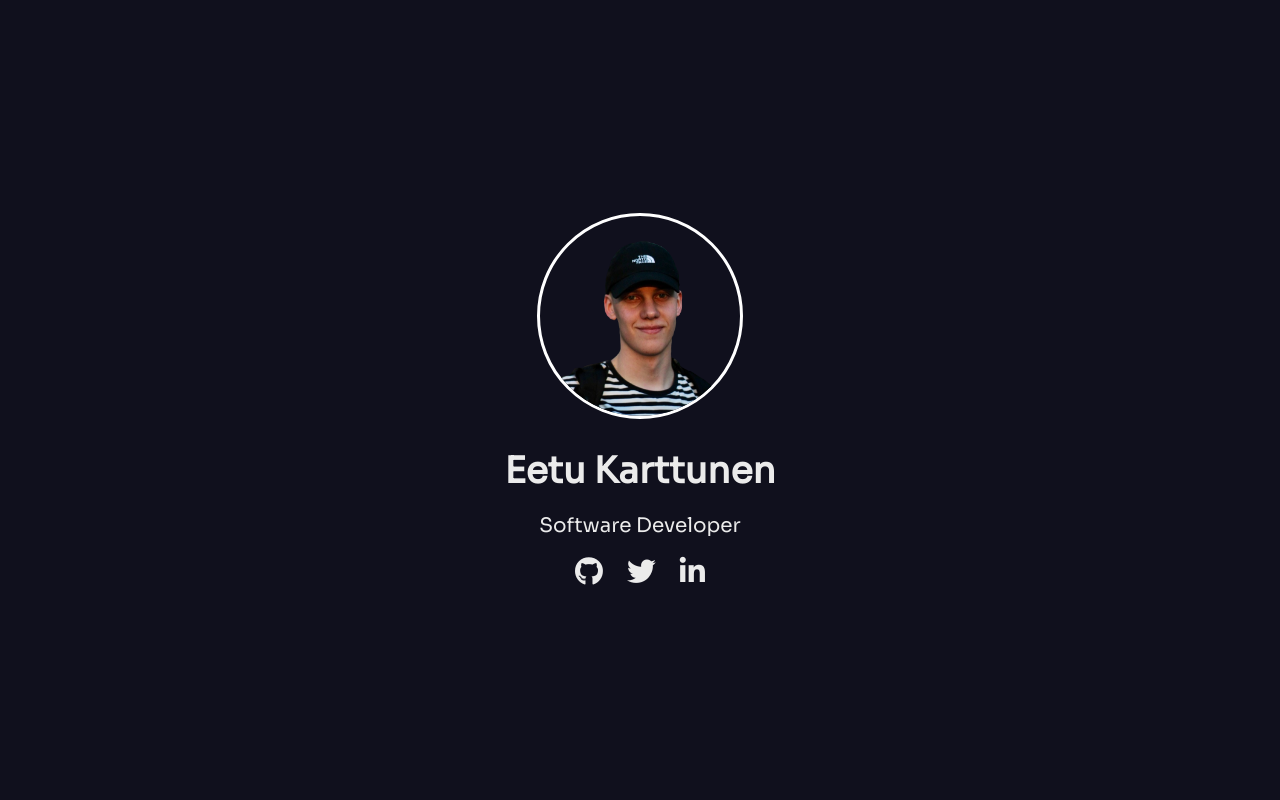
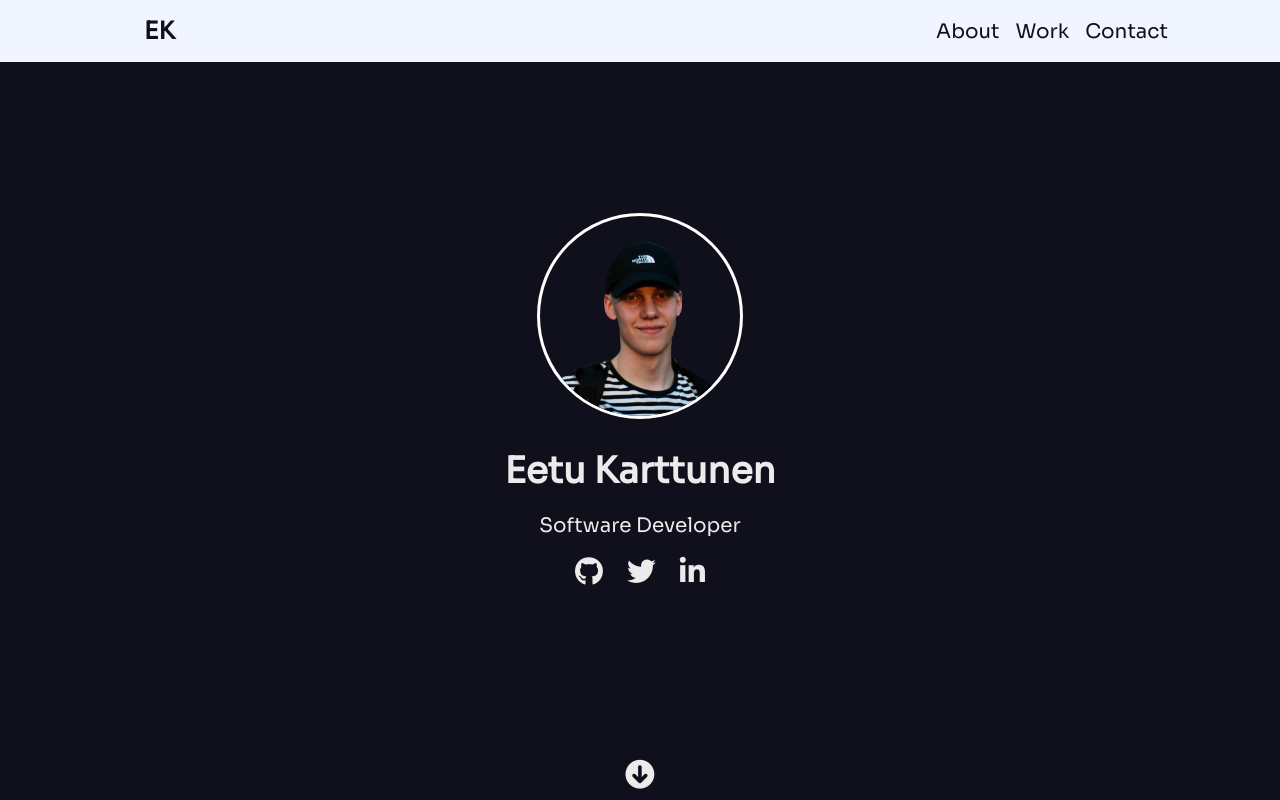
Before and after one commit to eetukarttunen/eetu-karttunen-portfolio, a React (Create React App) app: page / in a window 1280 px wide. Built offline with nearby package versions, Linux system fonts and the light colour scheme.

Commit message:
added dev navigation

```diff
--- a/public/index.html
+++ b/public/index.html
@@ -12,6 +12,8 @@
     <link rel="apple-touch-icon" href="%PUBLIC_URL%/apple-touch-icon.png" />
     <link rel="stylesheet" href="https://use.fontawesome.com/releases/v5.15.1/css/all.css" integrity="sha384-vp86vTRFVJgpjF9jiIGPEEqYqlDwgyBgEF109VFjmqGmIY/Y4HV4d3Gp2irVfcrp" crossorigin="anonymous">
     <link rel="stylesheet" type="text/css" href="http://fonts.googleapis.com/css?family=Sora">
+    <link rel="stylesheet" href="https://cdnjs.cloudflare.com/ajax/libs/font-awesome/6.0.0/css/all.min.css">
+
     <!--
       manifest.json provides metadata used when your web app is installed on a
       user's mobile device or desktop. See https://developers.google.com/web/fundamentals/web-app-manifest/
--- a/src/App.js
+++ b/src/App.js
@@ -7,6 +7,7 @@ import Navigation from './Navigation/Navigation';
 function App() {
   return (
     <div className="App">
+      <Navigation/>
       <div className="App-header">
         <Intro />
       </div>
--- a/src/Components/Intro.js
+++ b/src/Components/Intro.js
@@ -26,9 +26,10 @@ function Intro() {
         <a href="https://www.linkedin.com/in/eetukarttunen" aria-label="linkedin" style={{ color: "white", textAlign: "center", padding: "0px 12px 0px 12px" }}>
           <i className="fab fa-linkedin-in"></i>
         </a>
+
       </div>
 
-
+      <i class="fa-solid fa-circle-arrow-down"></i>
 
     </div>
   );
--- a/src/Navigation/Navigation.css
+++ b/src/Navigation/Navigation.css
@@ -1,6 +1,11 @@
-.fa-github, .fa-linkedin-in, .fa-twitter {
+.fa-github, .fa-linkedin-in, .fa-twitter, .fa-arrow-down, .fa-circle-arrow-down {
     font-size: 1.8rem;
     color: rgb(235, 235, 235);
+}
+
+.fa-circle-arrow-down {
+  position: absolute;
+  bottom: 10px;
 }
 
 .fa-twitter:hover {
@@ -19,6 +24,8 @@
 }
 
 .navigation {
+    width: 100%;
+    position: fixed;
     display: flex;
     justify-content: space-between;
     align-items: center;
--- a/src/Navigation/Navigation.js
+++ b/src/Navigation/Navigation.js
@@ -15,6 +15,9 @@ function Navigation() {
                         <Link to="/about" className="navbar-link">
                             About
                         </Link>
+                        <Link to="/work" className="navbar-link">
+                            Work
+                        </Link>
                         <Link to="/contact" className="navbar-link">
                             Contact
                         </Link>
```
